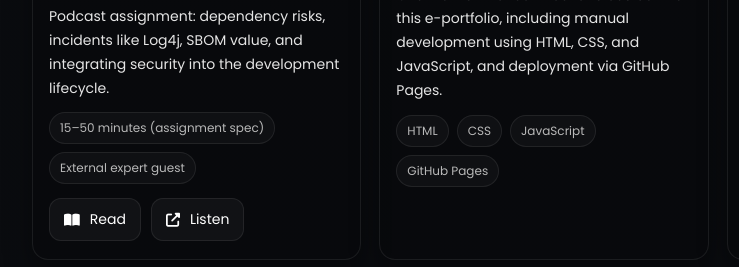
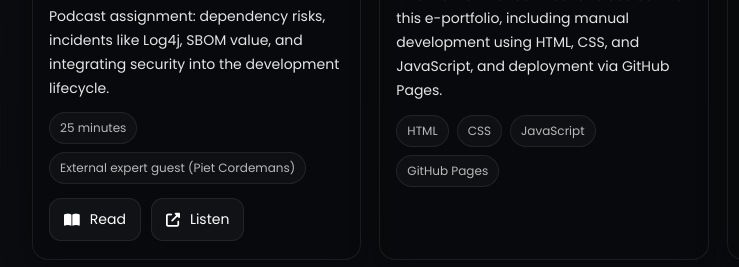
Before and after one commit to Arreyalice/arreyalice.github.io, a website: page index.html in a window 1280 px wide. Shown: the part 6353-6620 px from the top of the page, 96-835 px from the left. Drawn offline with Linux system fonts and the light colour scheme.

Commit message:
fix podcast page

```diff
--- a/index.html
+++ b/index.html
@@ -576,8 +576,8 @@
                         Podcast assignment: dependency risks, incidents like Log4j, SBOM value, and integrating security into the development lifecycle.
                     </p>
                     <div class="meta">
-                        <span class="mini">15–50 minutes (assignment spec)</span>
-                        <span class="mini">External expert guest</span>
+                        <span class="mini">25 minutes </span>
+                        <span class="mini">External expert guest (Piet Cordemans)</span>
                     </div>
                     <div style="margin-top:14px; display:flex; gap:10px; flex-wrap:wrap;">
                         <a class="btn secondary" href="#read/podcast">
```
